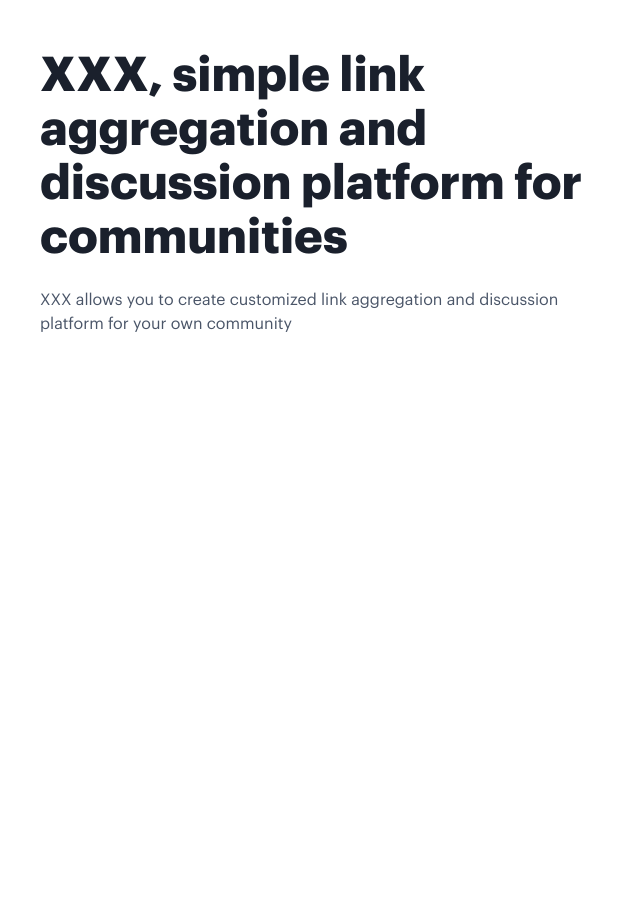
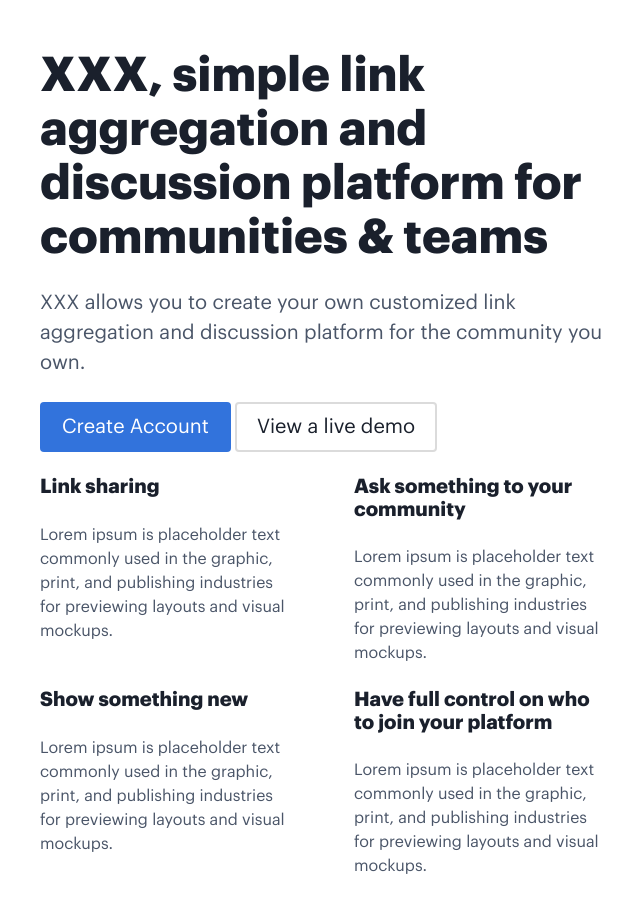
Before and after one commit to hpolatyuruk/turkdev-website, a website: page index.html in a window 1280 px wide. Shown: the whole page, without its empty margins (318-958 px from the left). Before the commit the page ends 800 px from the top, so only its background shows below. Drawn offline with Linux system fonts and the light colour scheme.

Commit message:
Completed main page column skeleton.

```diff
--- a/index.html
+++ b/index.html
@@ -10,16 +10,62 @@
   <body>
     <section class="section">
       <div class="container">
-        <div class="columns is-mobile">
+        <div class="columns">
           <div class="column is-6 is-offset-3">
-            <h1 class="title is-1">
-              XXX, simple link aggregation and discussion platform for
-              communities
-            </h1>
-            <p>
-              XXX allows you to create customized link aggregation and
-              discussion platform for your own community
-            </p>
+            <div class="columns is-mobile">
+              <div class="column">
+                <h1 class="title is-1">
+                  XXX, simple link aggregation and discussion platform for
+                  communities & teams
+                </h1>
+                <p class="is-size-5">
+                  XXX allows you to create your own customized link aggregation
+                  and discussion platform for the community you own.
+                </p>
+              </div>
+            </div>
+            <div class="columns is-mobile">
+              <div class="column">
+                <a class="button is-primary is-medium">Create Account</a>
+                <a class="button is-medium">View a live demo</a>
+              </div>
+            </div>
+            <div class="columns is-mobile is-multiline is-variable is-8">
+              <div class="column is-half">
+                <h3 class="title is-5">Link sharing</h3>
+                <p>
+                  Lorem ipsum is placeholder text commonly used in the graphic,
+                  print, and publishing industries for previewing layouts and
+                  visual mockups.
+                </p>
+              </div>
+              <div class="column is-half">
+                <h3 class="title is-5">Ask something to your community</h3>
+                <p>
+                  Lorem ipsum is placeholder text commonly used in the graphic,
+                  print, and publishing industries for previewing layouts and
+                  visual mockups.
+                </p>
+              </div>
+              <div class="column is-half">
+                <h3 class="title is-5">Show something new</h3>
+                <p>
+                  Lorem ipsum is placeholder text commonly used in the graphic,
+                  print, and publishing industries for previewing layouts and
+                  visual mockups.
+                </p>
+              </div>
+              <div class="column is-half">
+                <h3 class="title is-5">
+                  Have full control on who to join your platform
+                </h3>
+                <p>
+                  Lorem ipsum is placeholder text commonly used in the graphic,
+                  print, and publishing industries for previewing layouts and
+                  visual mockups.
+                </p>
+              </div>
+            </div>
           </div>
         </div>
       </div>
```
